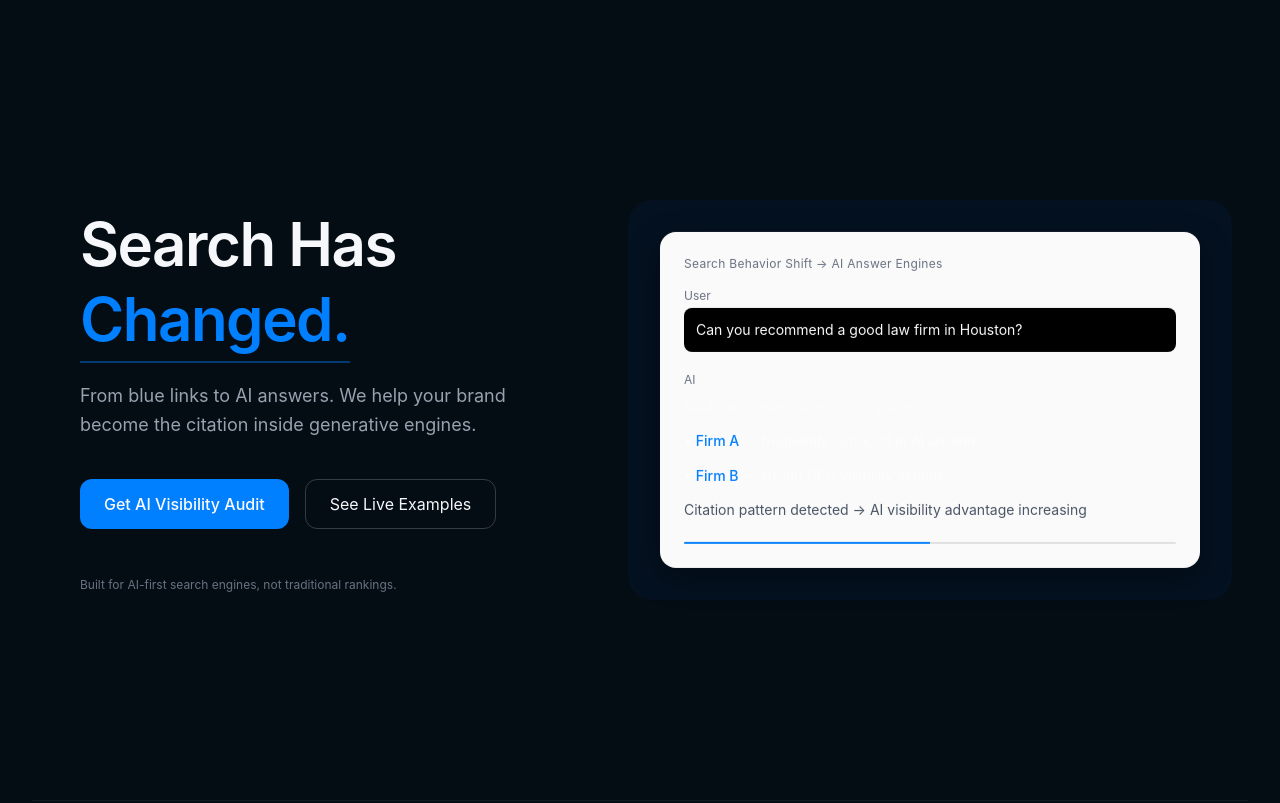
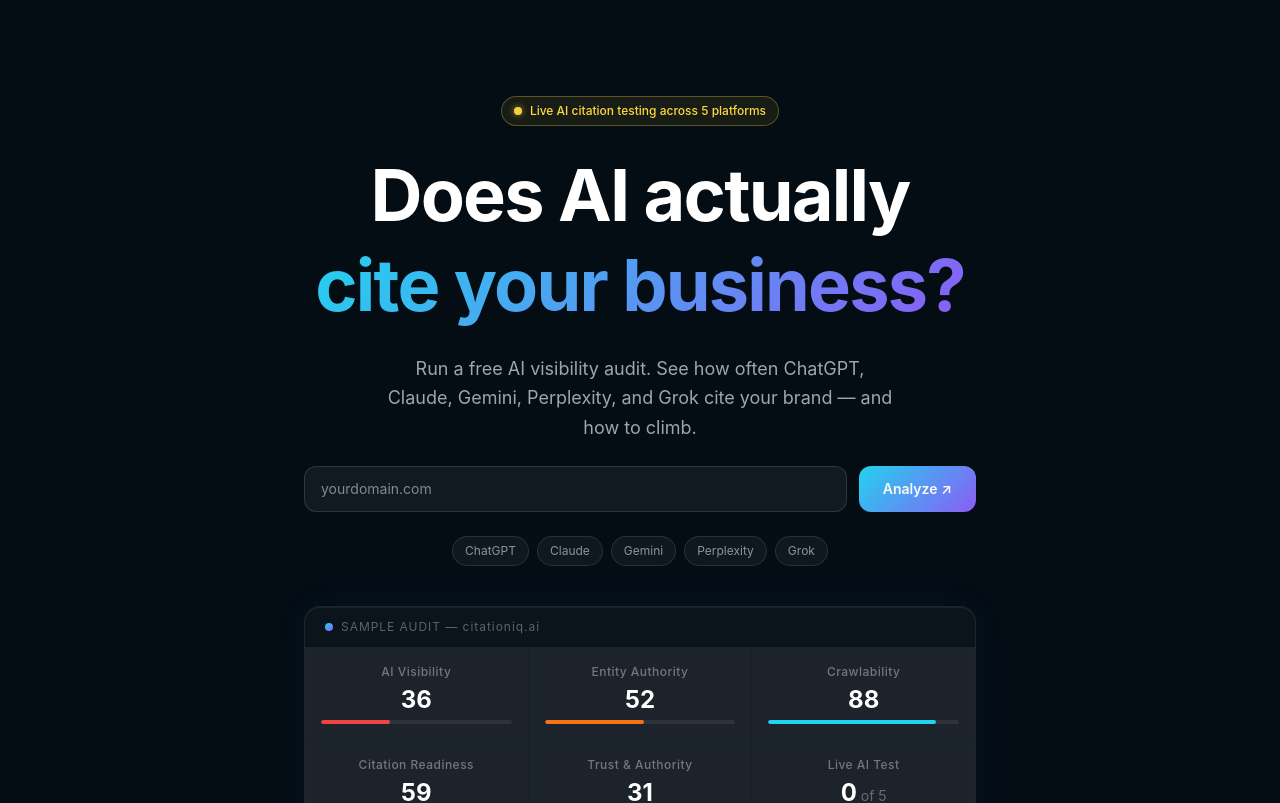
Before and after one commit to apexweb360/CitationIQ, a React (Vite) app in the folder frontend/: page / in a window 1280 px wide. Shown: the top 803 px of the page. Built offline with nearby package versions, Linux system fonts and the light colour scheme; no server answers; a web font is replaced by a local one.

Commit message:
feat: rewrite Hero to match workflow.html design — centered layout, gradient headline, score preview panel

```diff
--- a/frontend/src/components/Hero/Hero.jsx
+++ b/frontend/src/components/Hero/Hero.jsx
@@ -1,110 +1,226 @@
-import { useEffect, useState } from "react";
-import AIChatMock from "./AIChatMock";
+import { useState } from "react";
+import { motion } from "framer-motion";
+
+const GRADIENT = "linear-gradient(135deg, #22D3EE 0%, #8B5CF6 100%)";
+const YELLOW = "#ffd93b";
+const BG = "#040c14";
+
+const PLATFORMS = ["ChatGPT", "Claude", "Gemini", "Perplexity", "Grok"];
+
+const SCORE_CARDS = [
+  { label: "AI Visibility",       score: 36,  max: 100, color: "#EF4444" },
+  { label: "Entity Authority",    score: 52,  max: 100, color: "#F97316" },
+  { label: "Crawlability",        score: 88,  max: 100, color: "#22D3EE" },
+  { label: "Citation Readiness",  score: 59,  max: 100, color: "#8B5CF6" },
+  { label: "Trust & Authority",   score: 31,  max: 100, color: "#EF4444" },
+  { label: "Live AI Test",        score: 0,   max: 5,   color: "#6B7280", suffix: "of 5" },
+];
+
+const fadeUp = (delay = 0) => ({
+  initial: { opacity: 0, y: 24 },
+  animate: { opacity: 1, y: 0 },
+  transition: { duration: 0.6, delay, ease: [0.22, 1, 0.36, 1] },
+});
 
 export default function Hero() {
-  const [mounted, setMounted] = useState(false);
-  const [phase, setPhase] = useState(0);
-
-  useEffect(() => {
-    setMounted(true);
-
-    const t1 = setTimeout(() => setPhase(1), 600);
-    const t2 = setTimeout(() => setPhase(2), 1400);
-    const t3 = setTimeout(() => setPhase(3), 2200);
-
-    return () => {
-      clearTimeout(t1);
-      clearTimeout(t2);
-      clearTimeout(t3);
-    };
-  }, []);
+  const [domain, setDomain] = useState("");
 
   return (
-    <section className="min-h-screen grid md:grid-cols-2 items-center px-8 md:px-20 gap-10 overflow-hidden">
+    <section
+      style={{ background: BG }}
+      className="min-h-screen flex flex-col items-center justify-center px-6 py-24 overflow-hidden"
+    >
+      <div className="w-full max-w-2xl flex flex-col items-center text-center gap-6">
 
-      {/* ─────────────────────────────────────────────
-          LEFT: MOTION TEXT STACK
-      ───────────────────────────────────────────── */}
-      <div className="space-y-6">
+        {/* ── LIVE BADGE ── */}
+        <motion.div {...fadeUp(0)}>
+          <span
+            className="inline-flex items-center gap-2 text-xs font-medium px-3 py-1.5 rounded-full"
+            style={{
+              background: "rgba(255,217,59,0.08)",
+              border: `1px solid rgba(255,217,59,0.3)`,
+              color: YELLOW,
+            }}
+          >
+            <span
+              className="w-2 h-2 rounded-full flex-shrink-0"
+              style={{
+                background: YELLOW,
+                boxShadow: `0 0 6px rgba(255,217,59,0.6)`,
+                animation: "pulse 2s ease-in-out infinite",
+              }}
+            />
+            Live AI citation testing across 5 platforms
+          </span>
+        </motion.div>
 
-        {/* MAIN HEADLINE */}
-        <h1
-          className={`
-            text-5xl md:text-6xl font-semibold leading-tight tracking-tight
-            transition-all duration-700 ease-out
-            ${mounted ? "opacity-100 translate-y-0" : "opacity-0 translate-y-6"}
-          `}
+        {/* ── H1 ── */}
+        <motion.h1
+          {...fadeUp(0.1)}
+          className="text-5xl md:text-6xl lg:text-7xl font-bold leading-tight tracking-tight"
+          style={{ color: "#ffffff" }}
         >
-          Search Has{" "}
-          <span className="text-accent relative">
-            Changed.
-            {/* subtle pulse underline */}
-            <span className="absolute left-0 -bottom-2 w-full h-[2px] bg-[#007FFF] opacity-40 animate-pulse"></span>
-          </span>
-        </h1>
+          Does AI actually{" "}
+          <em
+            className="not-italic"
+            style={{
+              background: GRADIENT,
+              WebkitBackgroundClip: "text",
+              WebkitTextFillColor: "transparent",
+              backgroundClip: "text",
+            }}
+          >
+            cite your business?
+          </em>
+        </motion.h1>
 
-        {/* SUBTEXT */}
-        <p
-          className={`
-            text-gray-400 text-lg max-w-md leading-relaxed
-            transition-all duration-700 delay-200 ease-out
-            ${mounted ? "opacity-100 translate-y-0" : "opacity-0 translate-y-6"}
-          `}
+        {/* ── SUBTEXT ── */}
+        <motion.p
+          {...fadeUp(0.2)}
+          className="text-base md:text-lg max-w-lg leading-relaxed"
+          style={{ color: "rgba(245,247,250,0.65)" }}
         >
-          From blue links to AI answers. We help your brand become the citation inside generative engines.
-        </p>
+          Run a free AI visibility audit. See how often ChatGPT, Claude, Gemini, Perplexity, and Grok cite your brand — and how to climb.
+        </motion.p>
 
-        {/* CTA BLOCK */}
-        <div
-          className={`
-            flex gap-4 pt-4 flex-wrap
-            transition-all duration-700 delay-300 ease-out
-            ${mounted ? "opacity-100 translate-y-0" : "opacity-0 translate-y-6"}
-          `}
+        {/* ── INPUT FORM ── */}
+        <motion.div {...fadeUp(0.3)} className="w-full flex flex-col sm:flex-row gap-3">
+          <input
+            type="text"
+            value={domain}
+            onChange={(e) => setDomain(e.target.value)}
+            placeholder="yourdomain.com"
+            className="flex-1 px-4 py-3 rounded-xl text-sm outline-none"
+            style={{
+              background: "rgba(255,255,255,0.06)",
+              border: "1px solid rgba(255,255,255,0.12)",
+              color: "#f5f7fa",
+            }}
+            onFocus={(e) => {
+              e.target.style.border = "1px solid rgba(34,211,238,0.4)";
+            }}
+            onBlur={(e) => {
+              e.target.style.border = "1px solid rgba(255,255,255,0.12)";
+            }}
+          />
+          <button
+            className="px-6 py-3 rounded-xl font-semibold text-sm text-white whitespace-nowrap hover:opacity-90 transition-opacity"
+            style={{ background: GRADIENT }}
+          >
+            Analyze ↗
+          </button>
+        </motion.div>
+
+        {/* ── PLATFORM BADGES ── */}
+        <motion.div {...fadeUp(0.4)} className="flex flex-wrap justify-center gap-2">
+          {PLATFORMS.map((platform) => (
+            <span
+              key={platform}
+              className="text-xs px-3 py-1.5 rounded-full"
+              style={{
+                background: "rgba(255,255,255,0.05)",
+                border: "1px solid rgba(255,255,255,0.1)",
+                color: "rgba(245,247,250,0.55)",
+              }}
+            >
+              {platform}
+            </span>
+          ))}
+        </motion.div>
+
+        {/* ── SCORE PREVIEW PANEL ── */}
+        <motion.div
+          {...fadeUp(0.55)}
+          className="w-full mt-4 rounded-2xl overflow-hidden"
+          style={{
+            background: "rgba(255,255,255,0.03)",
+            border: "1px solid rgba(255,255,255,0.08)",
+            boxShadow: "0 0 40px rgba(34,211,238,0.05), inset 0 1px 0 rgba(255,255,255,0.06)",
+          }}
         >
-          <button className="bg-accent px-6 py-3 rounded-xl font-medium text-white hover:opacity-90 transition hover-lift">
-            Get AI Visibility Audit
-          </button>
+          {/* Panel header */}
+          <div
+            className="flex items-center gap-2 px-5 py-3 text-xs border-b"
+            style={{
+              borderColor: "rgba(255,255,255,0.07)",
+              color: "rgba(245,247,250,0.35)",
+              letterSpacing: "0.08em",
+            }}
+          >
+            <span
+              className="w-2 h-2 rounded-full"
+              style={{ background: GRADIENT }}
+            />
+            SAMPLE AUDIT — citationiq.ai
+          </div>
 
-          <button className="border border-white/20 px-6 py-3 rounded-xl hover:bg-white/5 transition hover-lift">
-            See Live Examples
-          </button>
-        </div>
+          {/* Score grid */}
+          <div className="grid grid-cols-2 sm:grid-cols-3 gap-px"
+            style={{ background: "rgba(255,255,255,0.05)" }}
+          >
+            {SCORE_CARDS.map((card, i) => (
+              <ScoreCard key={card.label} card={card} index={i} />
+            ))}
+          </div>
+        </motion.div>
 
-        {/* MICRO TRUST LINE */}
-        <p
-          className={`
-            text-xs text-gray-500 pt-6
-            transition-all duration-700 delay-500
-            ${mounted ? "opacity-100" : "opacity-0"}
-          `}
+        {/* ── TRUST LINE ── */}
+        <motion.p
+          {...fadeUp(0.7)}
+          className="text-xs"
+          style={{ color: "rgba(245,247,250,0.3)" }}
         >
-          Built for AI-first search engines, not traditional rankings.
-        </p>
-
-      </div>
-
-      {/* ─────────────────────────────────────────────
-          RIGHT: FLOATING AI SYSTEM PANEL
-      ───────────────────────────────────────────── */}
-      <div
-        className={`
-          relative transition-all duration-1000 ease-out
-          ${mounted ? "opacity-100 translate-y-0" : "opacity-0 translate-y-10"}
-        `}
-      >
-
-        {/* BACK GLOW LAYER */}
-        <div className="absolute -inset-8 bg-[#007FFF] opacity-5 rounded-3xl blur-0"></div>
-
-        {/* FLOAT ANIMATION WRAPPER */}
-        <div className="animate-float">
-
-          <AIChatMock phase={phase} />
-
-        </div>
+          No credit card required · Free audit in &lt;60 seconds
+        </motion.p>
 
       </div>
     </section>
   );
 }
+
+function ScoreCard({ card, index }) {
+  const pct = card.max === 100 ? card.score : (card.score / card.max) * 100;
+
+  return (
+    <motion.div
+      initial={{ opacity: 0, scale: 0.95 }}
+      animate={{ opacity: 1, scale: 1 }}
+      transition={{ delay: 0.65 + index * 0.07, duration: 0.4, ease: "easeOut" }}
+      className="flex flex-col gap-2 px-4 py-4"
+      style={{ background: "rgba(255,255,255,0.02)" }}
+    >
+      <span
+        className="text-xs font-medium"
+        style={{ color: "rgba(245,247,250,0.4)", letterSpacing: "0.04em" }}
+      >
+        {card.label}
+      </span>
+
+      <span
+        className="text-2xl font-bold leading-none"
+        style={{ color: "#ffffff" }}
+      >
+        {card.score}
+        {card.suffix && (
+          <span className="text-sm font-normal ml-1" style={{ color: "rgba(245,247,250,0.35)" }}>
+            {card.suffix}
+          </span>
+        )}
+      </span>
+
+      {/* Progress bar */}
+      <div
+        className="w-full h-1 rounded-full overflow-hidden"
+        style={{ background: "rgba(255,255,255,0.07)" }}
+      >
+        <motion.div
+          initial={{ width: 0 }}
+          animate={{ width: `${pct}%` }}
+          transition={{ delay: 0.8 + index * 0.07, duration: 0.7, ease: "easeOut" }}
+          className="h-full rounded-full"
+          style={{ background: card.color }}
+        />
+      </div>
+    </motion.div>
+  );
+}
```
